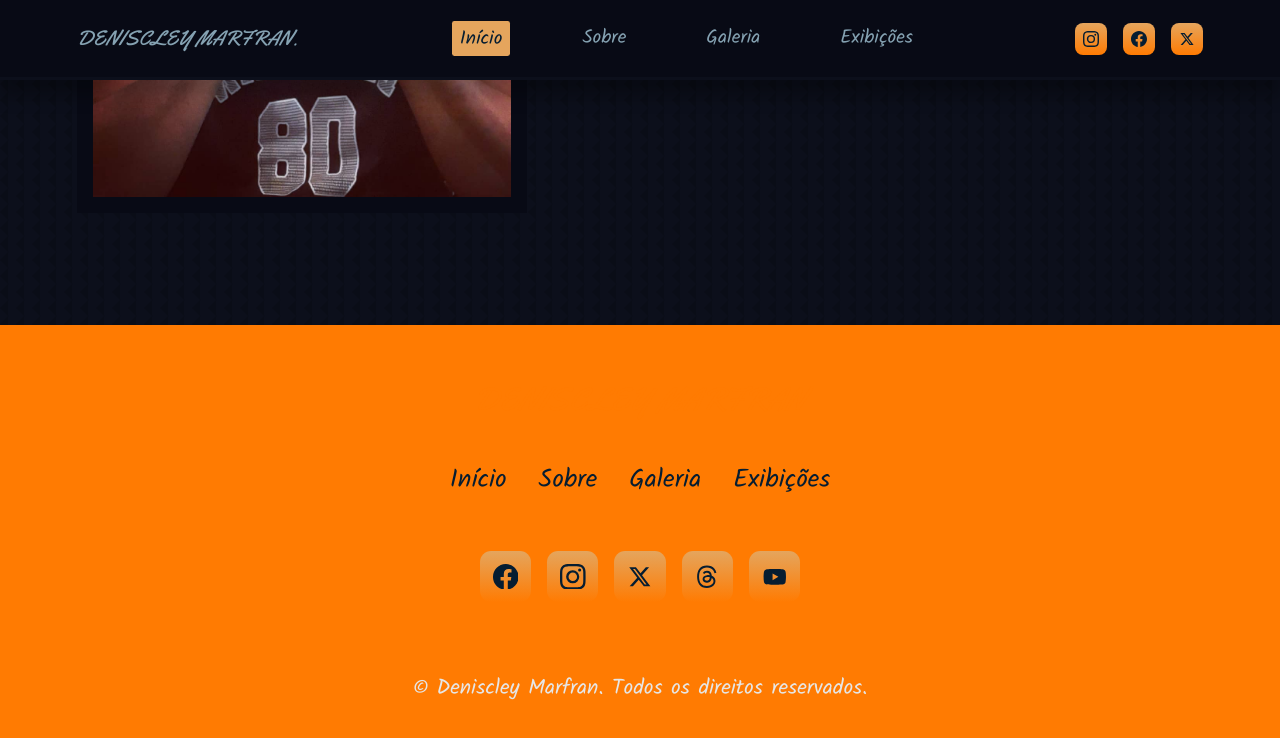
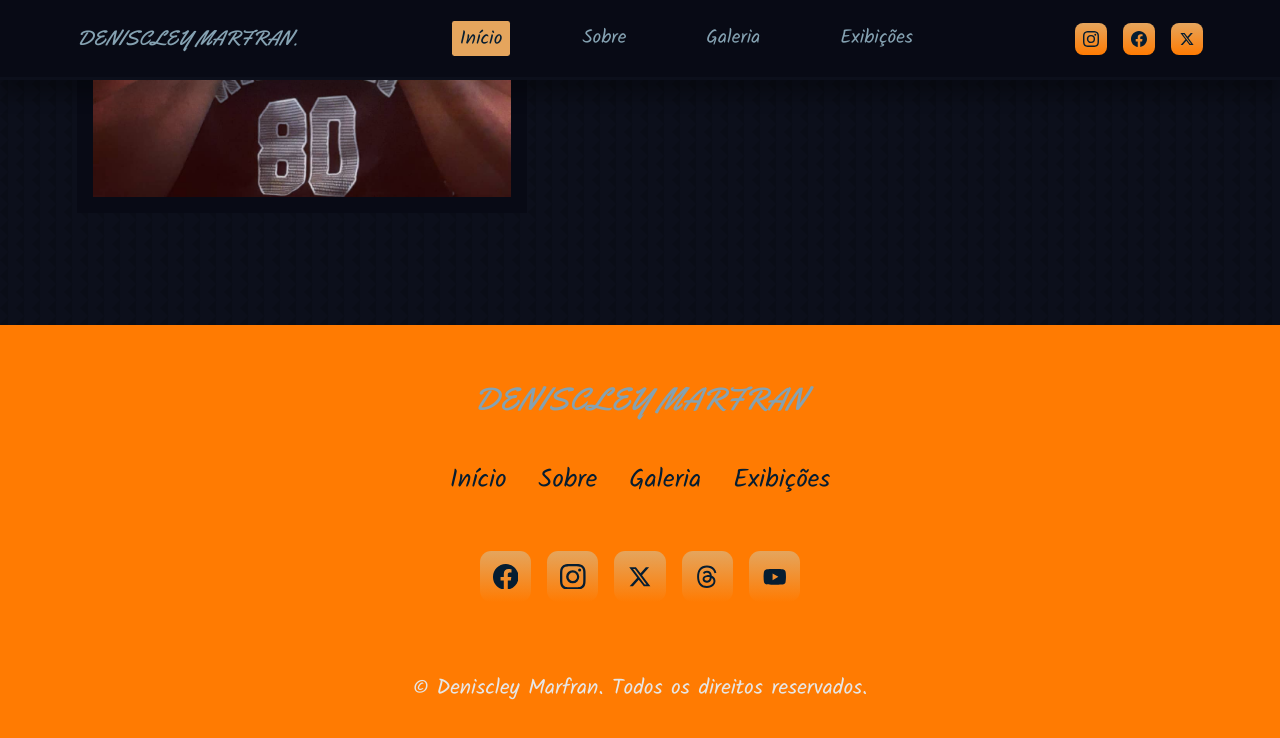
Before and after one commit to Deniscley/Personal.Photography.Gallery.Web, a Next.js app: page / in a window 1280 px wide. In both pictures the pointer is over the element "DENISCLEY MARFRAN". Shown: the part 1492-2230 px from the top of the page. Built offline with nearby package versions, Linux system fonts and the light colour scheme.

Commit message:
feat: Hover creation

```diff
--- a/src/components/layout/footer/footer.css
+++ b/src/components/layout/footer/footer.css
@@ -17,12 +17,20 @@ footer a {
   display: inline-block;
 }
 
+.footer__logo div:hover {
+  color: var(--color-light);
+}
+
 .permalinks {
   display: flex;
   flex-wrap: wrap;
   justify-content: center;
   gap: 2rem;
   margin: 0 auto 3rem;
+}
+
+.permalinks li a:hover {
+  color: var(--color-light);
 }
 
 .footer__socials {
```
